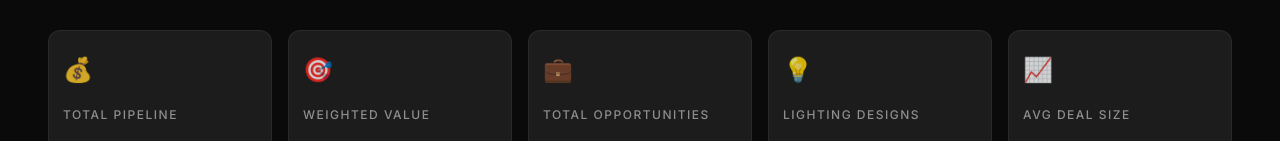
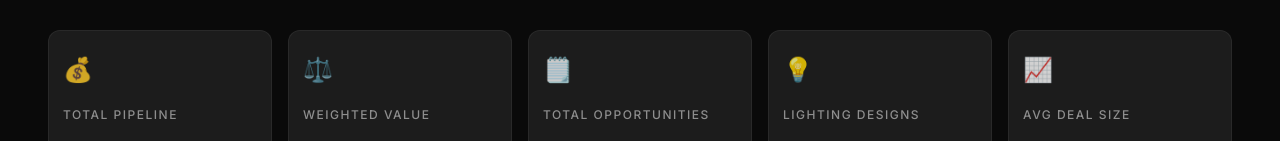
Before and after one commit to System-Integrators-Vermont/Design-Dashboard, a plain HTML site: page index.html in a window 1280 px wide. Shown: the part 180-321 px from the top of the page. Drawn offline with nearby package versions, Linux system fonts and the light colour scheme.

Commit message:
Update index.html

```diff
--- a/index.html
+++ b/index.html
@@ -355,8 +355,8 @@
         </div>
         <div class="metrics-grid">
             <div class="metric-card"><div class="metric-icon">💰</div><div class="metric-label">Total Pipeline</div><div class="metric-value">$1.37M</div></div>
-            <div class="metric-card"><div class="metric-icon">🎯</div><div class="metric-label">Weighted Value</div><div class="metric-value">$1.04M</div></div>
-            <div class="metric-card"><div class="metric-icon">💼</div><div class="metric-label">Total Opportunities</div><div class="metric-value">20</div></div>
+            <div class="metric-card"><div class="metric-icon">⚖️</div><div class="metric-label">Weighted Value</div><div class="metric-value">$1.04M</div></div>
+            <div class="metric-card"><div class="metric-icon">🗒️</div><div class="metric-label">Total Opportunities</div><div class="metric-value">20</div></div>
             <div class="metric-card highlight-metric"><div class="metric-icon">💡</div><div class="metric-label">Lighting Designs</div><div class="metric-value">3</div><div class="metric-subtext">Roux • Point House • Peebles</div></div>
             <div class="metric-card"><div class="metric-icon">📈</div><div class="metric-label">Avg Deal Size</div><div class="metric-value">$68K</div></div>
         </div>
```
